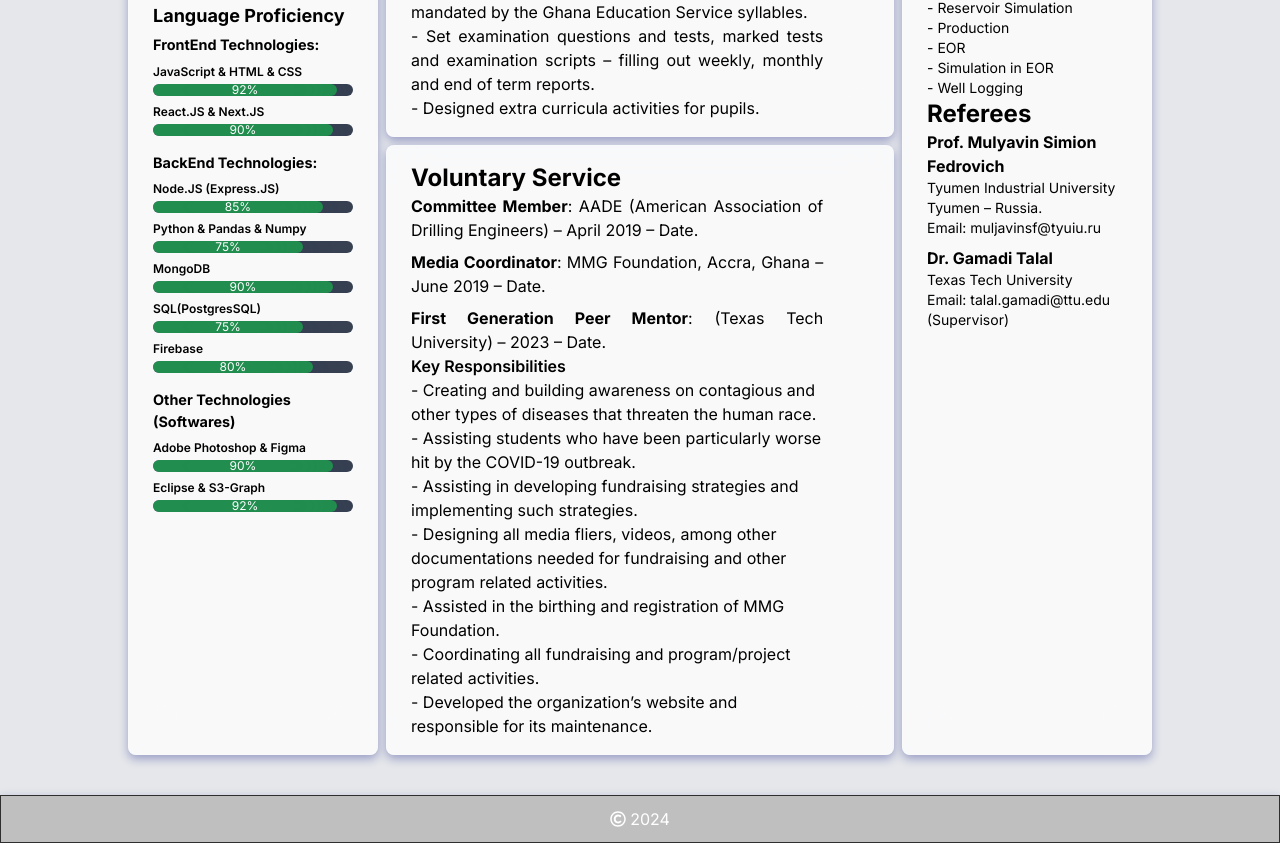
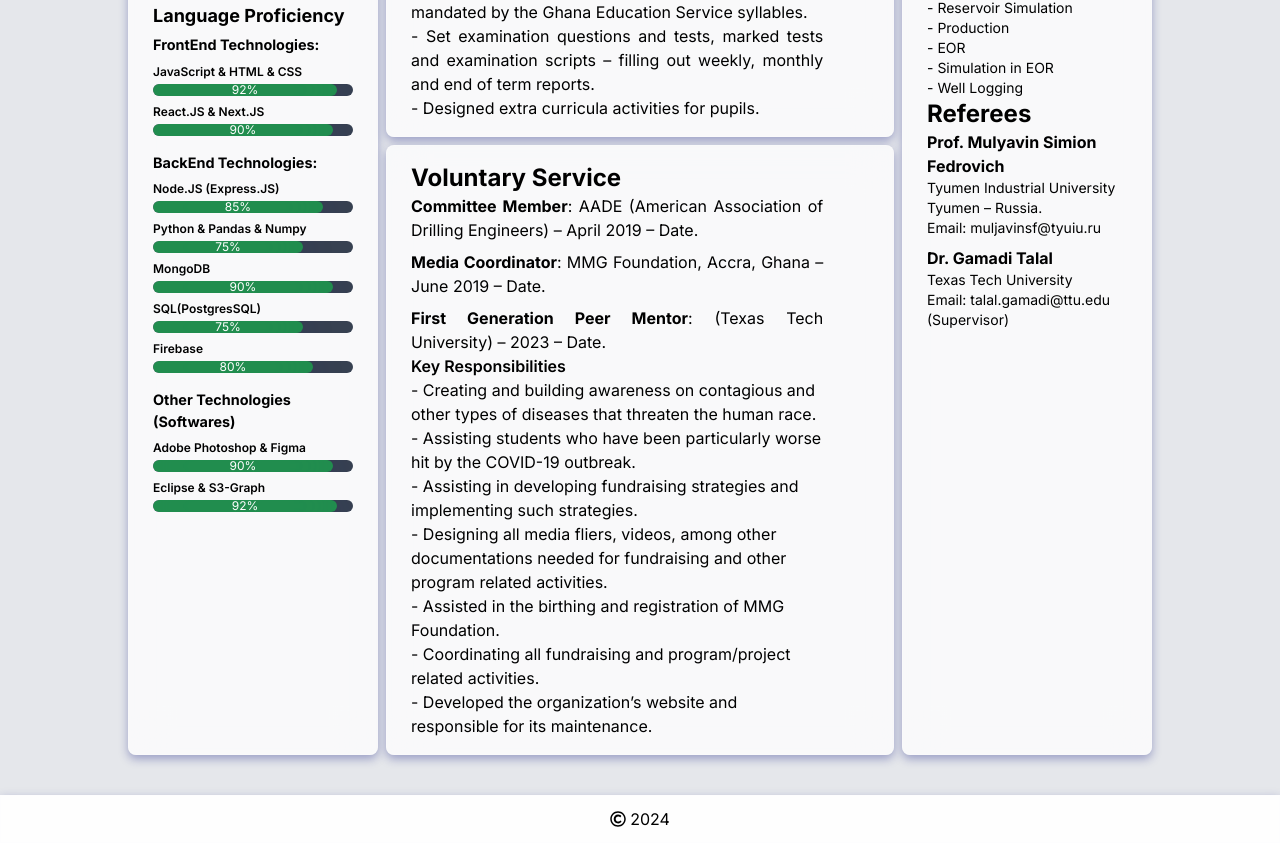
Before and after one commit to zakjak/portfolio, a Next.js app: page /about in a window 1280 px wide. Shown: the part 651-1494 px from the top of the page. Built offline with nearby package versions, Linux system fonts and the light colour scheme; a web font is replaced by a local one.

Commit message:
changed ui of footer

```diff
--- a/components/Footer.js
+++ b/components/Footer.js
@@ -3,7 +3,7 @@ import { FaRegCopyright } from 'react-icons/fa'
 
 const Footer = () => {
   return (
-    <div className='w-full bg-black card text-white h-12 flex items-center justify-center'>
+    <div className='w-full bg-card card text-black h-12 flex items-center justify-center'>
         <div className='gap-1 bg-card w-full h-full flex items-center justify-center'>
             <FaRegCopyright />
             <span>{new Date().getFullYear()}</span>
```
